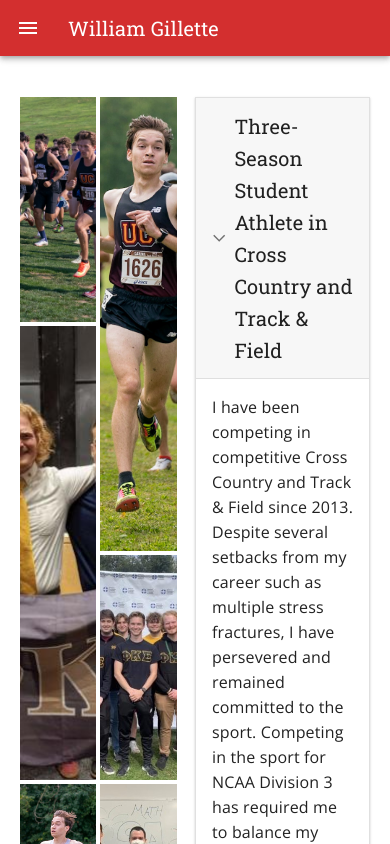
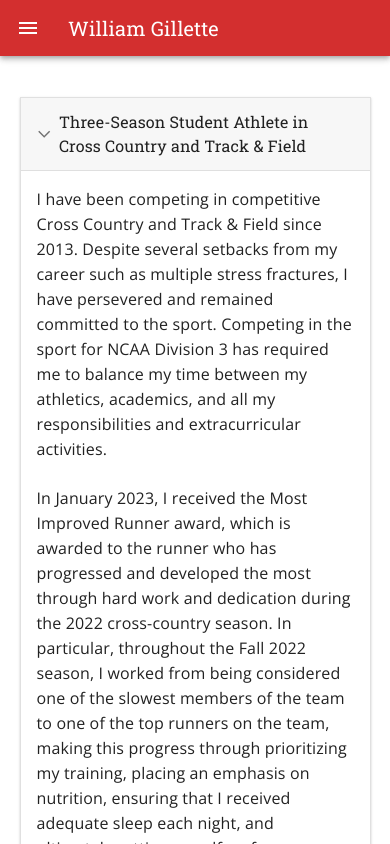
Before and after one commit to wigillette/WG_Professional, a Next.js app: page /experiences in a window 390 px wide. Shown: the top 844 px of the page. Built offline with nearby package versions, Linux system fonts and the light colour scheme.

Commit message:
Started aspirations page

```diff
--- a/components/CustomAccordion/CustomAccordion.js
+++ b/components/CustomAccordion/CustomAccordion.js
@@ -57,7 +57,7 @@ export default function CustomizedAccordions({itemDetails}) {
       {itemDetails.map((details, i) => (
         <Accordion key={details.name} expanded={expanded === `panel${i+1}`} onChange={handleChange(`panel${i+1}`)}>
           <AccordionSummary aria-controls={`panel${i+1}d-content`} id={`panel${i+1}d-header`}>
-            <Typography variant='h6' fontFamily='Roboto Slab' >{details.name}</Typography>
+            <Typography variant='body1' fontFamily='Roboto Slab' >{details.name}</Typography>
           </AccordionSummary>
           <AccordionDetails>
             {details.desc.map((sub, i) => (
--- a/pages/coursework/index.js
+++ b/pages/coursework/index.js
@@ -58,7 +58,7 @@ export default function Coursework() {
             <Typography variant='h5' fontFamily={'Roboto Slab'} fontWeight={600} textAlign='center' mb={'0.5rem'}>Academic Mission</Typography>
             <Typography variant='paragraph' fontFamily={'Open Sans'} textAlign='center' mb={'0.5rem'}>I am pursuing a <b>triple major</b>, graduating in <b>May 2025</b> with BS degrees in <b>Computer Science</b>, <b>Statistics</b>, and <b>Mathematics</b>. My goal is to pursue a career that enables me to utilize and expand my computer science and analytical skills, furthering my education with a <b>Master's Degree</b> in the future. I am passionate about programming as an analytical tool, and I enjoy collaborating with others to solve challenging problems. Through perpetual diligence and perseverence, I wish to apply and grow my technical skills in a real-world setting, contributing to meaningful projects and outcomes.</Typography>
             <br/>
-            <a href={UnofficialTranscript} download>
+            <a href={UnofficialTranscript} className={styles.link} download>
               <Button variant='contained' sx={{margin: '0 auto', mt: '1rem'}}><Download/> Unofficial Transcript</Button>
             </a>
           </div>
--- a/pages/index.js
+++ b/pages/index.js
@@ -45,7 +45,7 @@ export default function Main() {
               <Typography className={styles.HomeHeader} fontFamily='Roboto Slab' fontSize='2rem' fontWeight={600}>About Me</Typography>
             </Divider>
             <Typography paragraph sx={{fontFamily: 'Open Sans'}}>{Biography}</Typography>
-            <a href={Resume} download>
+            <a href={Resume} download className={styles.link}>
               <Button variant='contained' sx={{margin: '0 auto', mt: '0.5rem', mb: '1rem'}}><Download/> Curriculum Vitae</Button>
             </a>
             <Divider sx={{margin: '0 auto', marginBottom: '1rem'}}>
--- a/styles/Coursework.module.css
+++ b/styles/Coursework.module.css
@@ -21,6 +21,10 @@
     margin-bottom: 1rem;
 }
 
+.link {
+    text-decoration: none;
+}
+
 @media (max-width: 600px) {
     .overviewContainer {
         width: 90%;
--- a/styles/Experiences.module.css
+++ b/styles/Experiences.module.css
@@ -6,11 +6,19 @@
 .experienceImages {
     width: 45%;
     margin-right: 5%;
-    margin-top: 0%;
-    margin-bottom: 0%;
 }
 
 .experienceAccordion {
     margin-top: 1rem;
     width: 50%;
 }
+
+@media (max-width: 600px) {
+    .experienceImages {
+        display: none;
+    }
+
+    .experienceAccordion {
+        width: 100%;
+    }
+}
--- a/styles/Layout.module.css
+++ b/styles/Layout.module.css
@@ -1,3 +1,3 @@
 .container {
-    min-height: 70vh;
+    min-height: 80vh;
 }
--- a/styles/Main.module.css
+++ b/styles/Main.module.css
@@ -27,6 +27,10 @@
   margin: 0 auto !important;
 }
 
+.link {
+  text-decoration: none;
+}
+
 @media screen and (max-width: 625px) {
   .Home {
       width: 90%;
```
Also changed, not shown: pages/aspirations.js (+7 -3 lines), styles/Aspirations.module.css (+11 -0 lines), text/Track1.jpg (added).
